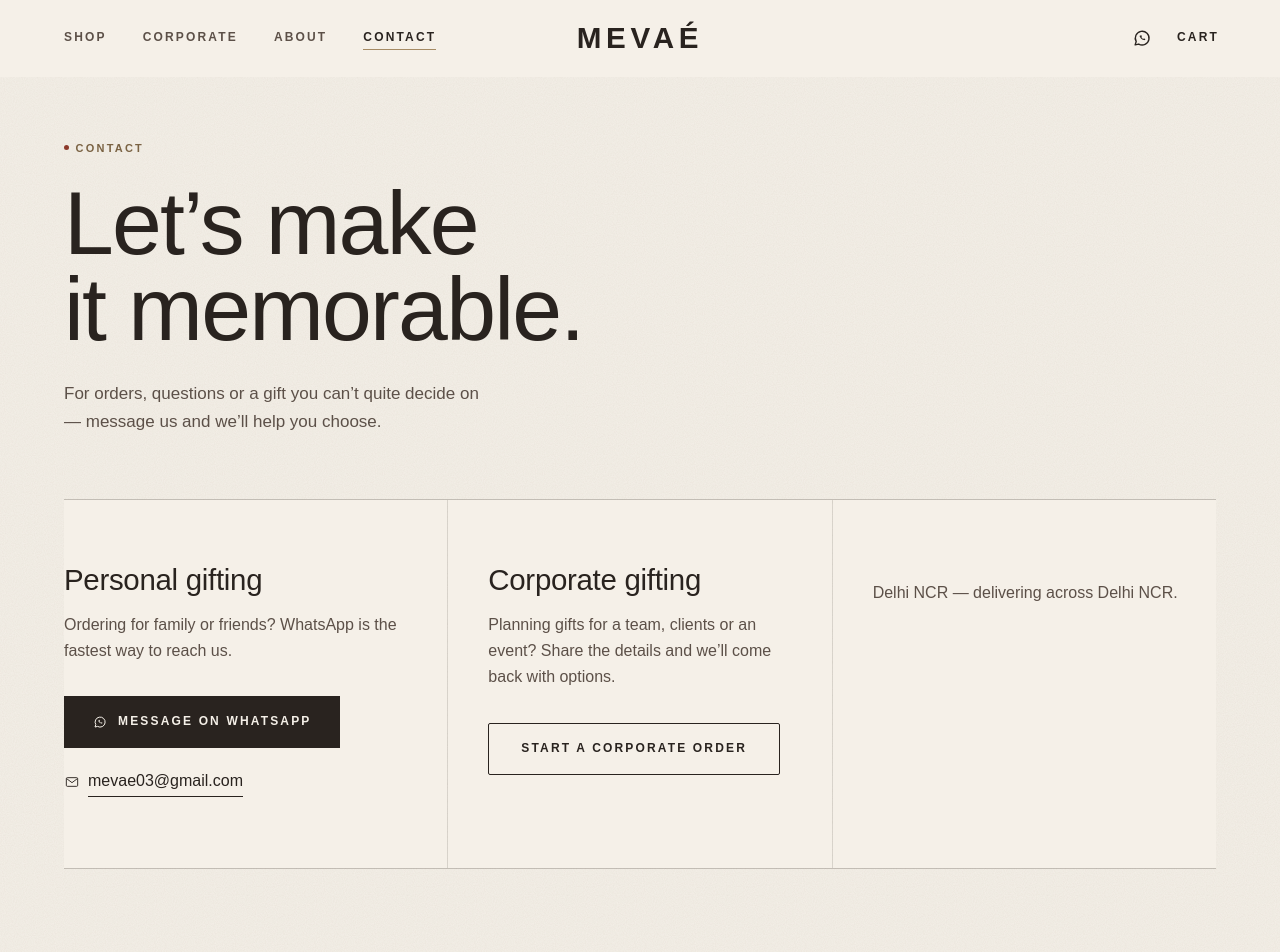
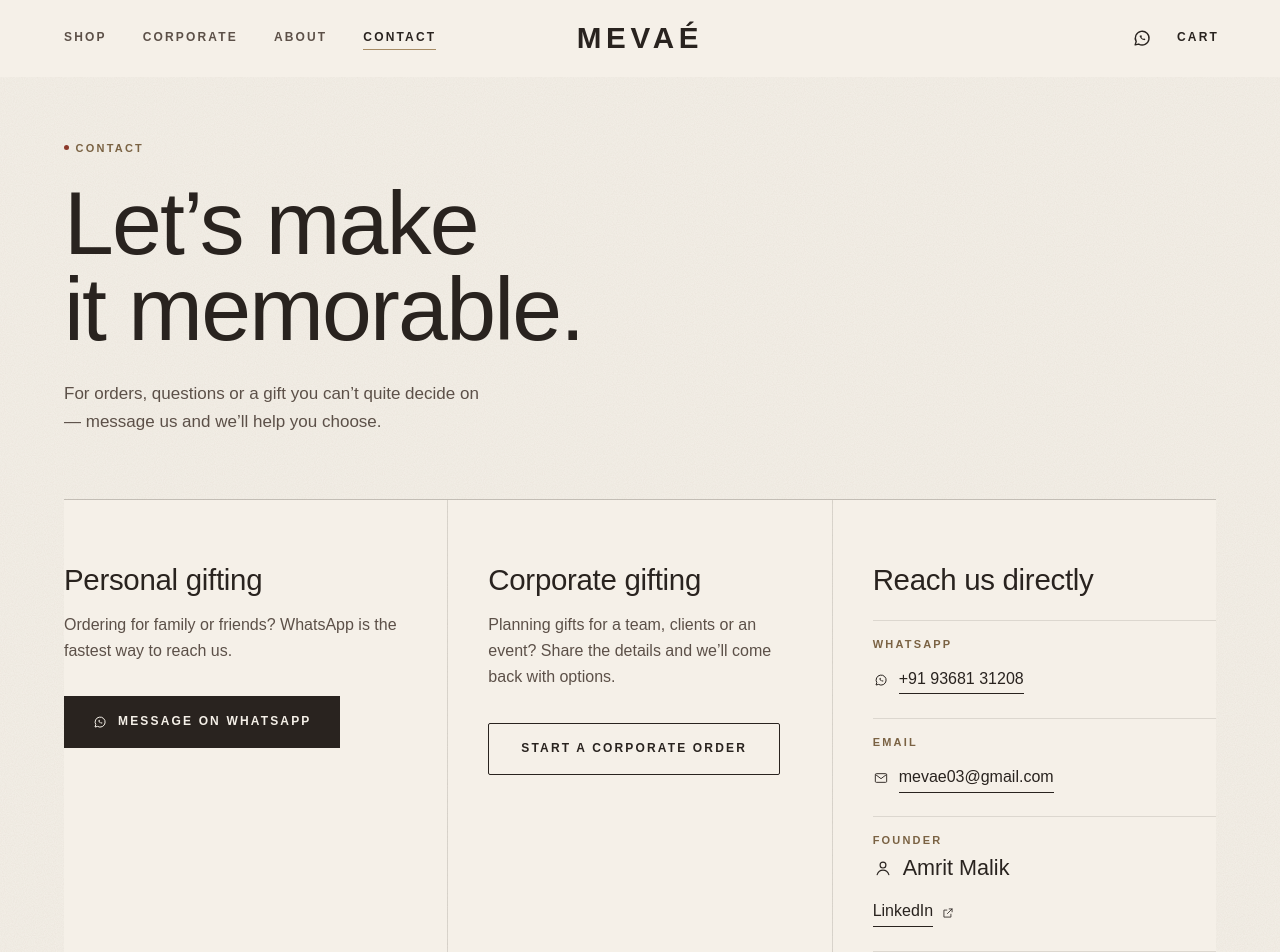
Before and after one commit to wisepilot071/mevae-website, a Next.js app: page /contact in a window 1280 px wide. Shown: the top 952 px of the page. Built offline with nearby package versions, Linux system fonts and the light colour scheme; a web font is replaced by a local one.

Commit message:
Add files via upload

```diff
--- a/src/app/contact/page.tsx
+++ b/src/app/contact/page.tsx
@@ -10,7 +10,7 @@
 import { Container } from '@/components/ui/Container';
 import { ButtonLink } from '@/components/ui/Button';
 import { WhatsAppIcon } from '@/components/ui/WhatsAppIcon';
-import { MailIcon } from '@/components/ui/Icons';
+import { MailIcon, ExternalIcon, UserIcon } from '@/components/ui/Icons';
 import { JsonLd } from '@/components/ui/SEOHead';
 
 const seo = pageSeo.contact;
@@ -36,7 +36,7 @@
       </section>
 
       <Container>
-        <div className="grid gap-px border-y rule bg-[var(--rule)] md:grid-cols-3">
+        <div className="grid gap-px border-y rule bg-[var(--rule)] md:grid-cols-2 lg:grid-cols-3">
         <section aria-labelledby="personal-heading" className="bg-ivory py-12 md:py-16 md:pr-10">
           <h2 id="personal-heading" className="text-h3">
             {contactPage.personal.heading}
@@ -46,15 +46,9 @@
             <a href={whatsappUrl(whatsappConfig.messages.general)} {...externalLinkProps} className="inline-flex min-h-[52px] items-center gap-2.5 bg-brown px-7 text-[0.75rem] font-semibold uppercase tracking-[0.18em] text-ivory transition-colors hover:bg-gold-ink">
               <WhatsAppIcon /> {contactPage.personal.whatsappLabel}
             </a>
-            {emailConfigured && (
-              <a href={`mailto:${brand.email}`} className="inline-flex min-h-[44px] items-center gap-2 text-brown">
-                <MailIcon />
-                <span className="link-rule">{brand.email}</span>
-              </a>
-            )}
           </div>
         </section>
-        <section aria-labelledby="corp-heading" className="bg-ivory py-12 md:px-10 md:py-16">
+        <section aria-labelledby="corp-heading" className="bg-ivory py-12 md:py-16 md:pl-10 lg:px-10">
           <h2 id="corp-heading" className="text-h3">
             {contactPage.corporate.heading}
           </h2>
@@ -63,11 +57,47 @@
             {contactPage.corporate.cta.label}
           </ButtonLink>
         </section>
-        <section aria-labelledby="location-heading" className="bg-ivory py-12 md:py-16 md:pl-10">
-          <h2 id="location-heading" className="text-h3">
-            {contactPage.locationHeading}
+        <section aria-labelledby="direct-heading" className="bg-ivory py-12 md:col-span-2 md:py-16 lg:col-span-1 lg:pl-10">
+          <h2 id="direct-heading" className="text-h3">
+            {contactPage.directHeading}
           </h2>
-          <p className="mt-4 text-brown-soft">{contactPage.locationBody(brand.location)}</p>
+          <dl className="mt-6 divide-y divide-[var(--rule)] border-y rule">
+            <div className="py-4">
+              <dt className="micro-label text-gold-ink">{contactPage.whatsappLabel}</dt>
+              <dd className="mt-1.5">
+                <a href={whatsappUrl(whatsappConfig.messages.general)} {...externalLinkProps} className="inline-flex min-h-[44px] items-center gap-2.5 text-brown">
+                  <WhatsAppIcon /> <span className="link-rule tabular-nums">{brand.whatsapp.display}</span>
+                </a>
+              </dd>
+            </div>
+            {emailConfigured && (
+              <div className="py-4">
+                <dt className="micro-label text-gold-ink">{contactPage.emailLabel}</dt>
+                <dd className="mt-1.5">
+                  <a href={`mailto:${brand.email}`} className="inline-flex min-h-[44px] items-center gap-2.5 break-all text-brown">
+                    <MailIcon /> <span className="link-rule">{brand.email}</span>
+                  </a>
+                </dd>
+              </div>
+            )}
+            <div className="py-4">
+              <dt className="micro-label text-gold-ink">{contactPage.founderLabel}</dt>
+              <dd className="mt-1.5">
+                <p className="inline-flex items-center gap-2.5 font-serif text-[1.35rem] leading-tight">
+                  <UserIcon /> {brand.founder.name}
+                </p>
+                <a href={brand.founder.linkedin} {...externalLinkProps} className="mt-1 flex min-h-[44px] items-center gap-2 text-brown">
+                  <span className="link-rule">{contactPage.linkedinLabel}</span>
+                  <ExternalIcon />
+                  <span className="sr-only">(opens in a new tab)</span>
+                </a>
+              </dd>
+            </div>
+            <div className="py-4">
+              <dt className="micro-label text-gold-ink">{contactPage.locationLabel}</dt>
+              <dd className="mt-1.5 text-brown-soft">{contactPage.locationBody(brand.location)}</dd>
+            </div>
+          </dl>
           {brand.instagram && (
             <a href={brand.instagram} {...externalLinkProps} className="mt-6 inline-flex min-h-[44px] items-center">
               <span className="link-rule">{ui.footer.instagramLabel}</span>
```
